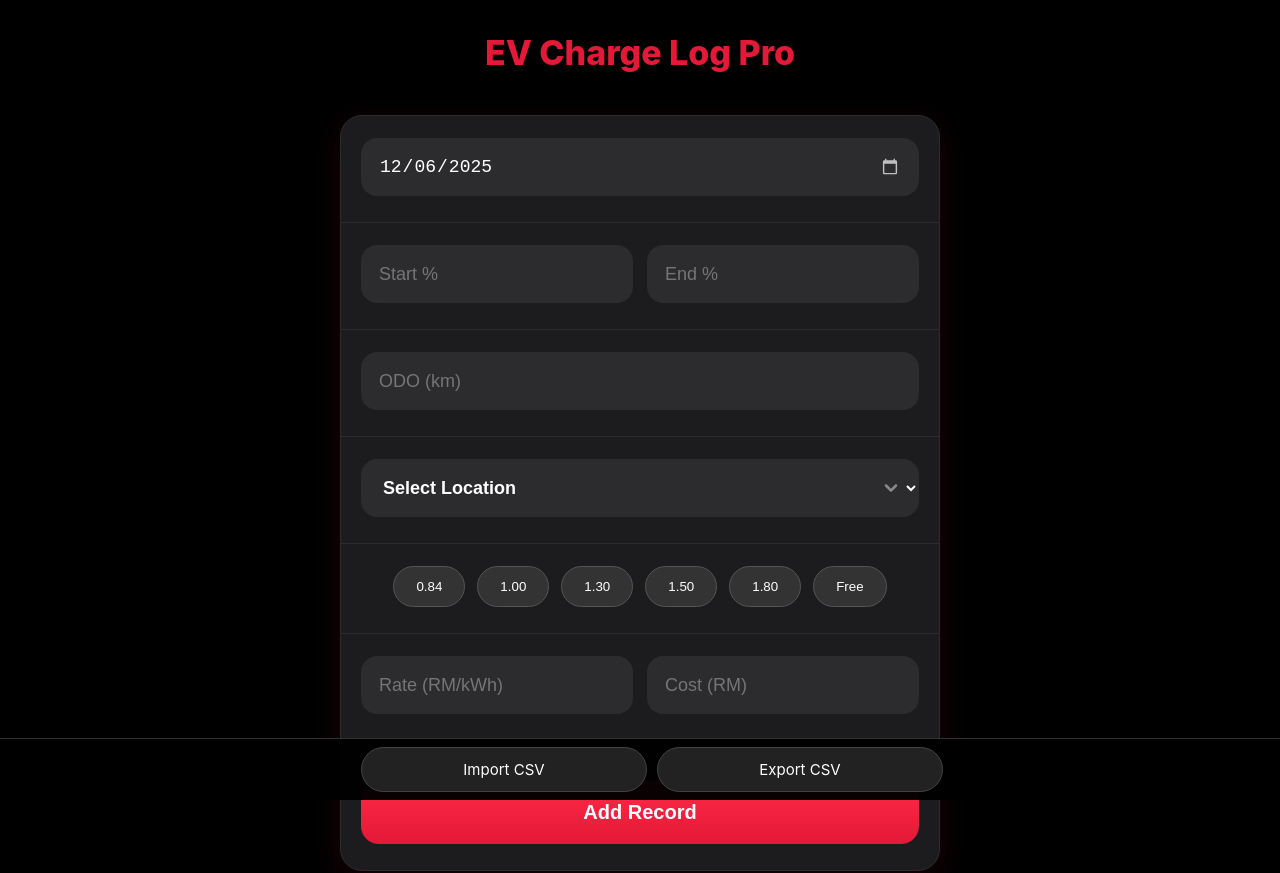
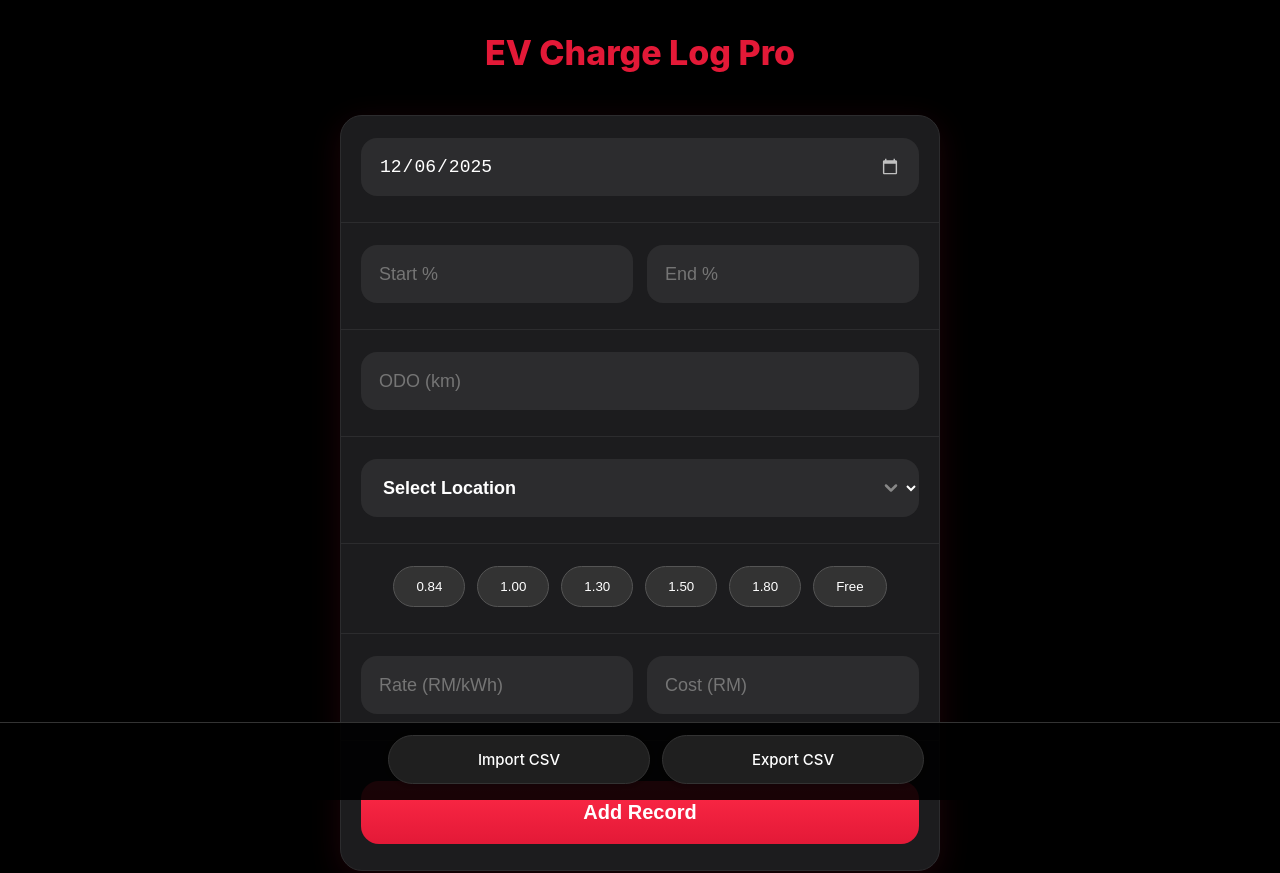
Before and after one commit to lgsony/evcharge-3, a plain HTML site: page index.html in a window 1280 px wide. Shown: the top 873 px of the page. Drawn offline with Linux system fonts and the light colour scheme.

Commit message:
Update index.html

```diff
--- a/index.html
+++ b/index.html
@@ -196,35 +196,39 @@ th{ background:#252525; color:#aaa; }
 
 /* Bottom bar */
 .bottom-bar{
-  position:fixed;
-  bottom:0;
-  left:0;
-  width:100%;
-  padding:8px 12px calc(8px + env(safe-area-inset-bottom));
-  background:rgba(0,0,0,0.96);
-  border-top:1px solid #333;
-  display:flex;
-  justify-content:center;
-  gap:10px;
-  z-index:999;
+    position: fixed;
+    bottom: 0;
+    left: 0;
+    width: 100%;
+    padding: 12px 16px calc(16px + env(safe-area-inset-bottom));
+    background: rgba(0,0,0,0.90);
+    border-top: 1px solid #333;
+    display: flex;
+    justify-content: center;
+    gap: 12px;
+    z-index: 999;
 }
 
 .bottom-btn{
-  flex:0 0 48%;
-  max-width:260px;
-  padding:12px;
-  border-radius:999px;
-  background:#222;
-  color:#fff;
-  text-align:center;
-  font-size:15px;
-  border:1px solid #444;
-  white-space:nowrap;
+    flex: 1;
+    max-width: 260px;
+    padding: 14px 0;
+    border-radius: 50px;
+    background: #1f1f1f;
+    color: #fff;
+    text-align: center;
+    font-size: 15px;
+    font-weight: 500;
+    border: 1px solid #333;
+    box-shadow: 0 0 8px rgba(0,0,0,0.4);
+    transition: background 0.15s, transform 0.15s;
 }
 
 .bottom-btn:active{
-  background:#333;
+    background: #2a2a2a;
+    transform: scale(0.98);
 }
+
 
 
 .version{
```
